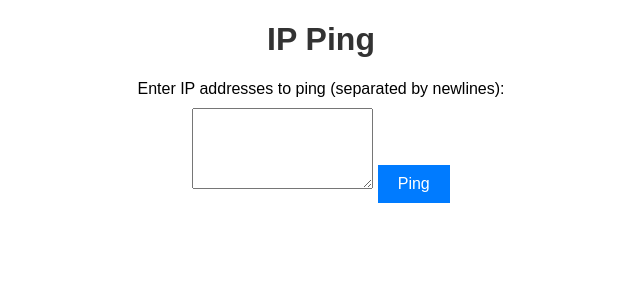
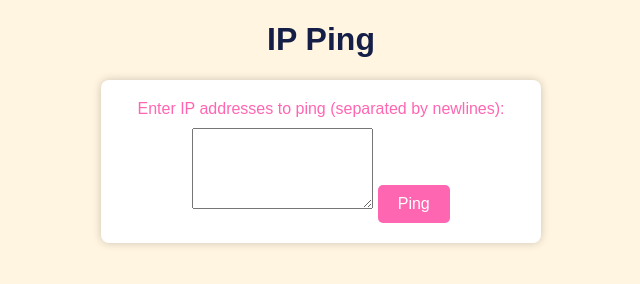
Before and after one commit to darrenjo/nodejs-ping, a website: page public/index.html in a window 1280 px wide. Shown: the whole page, without its empty margins (319-959 px from the left). Drawn offline with Linux system fonts and the light colour scheme.

Commit message:
Updated to Pink Theme

```diff
--- a/public/index.html
+++ b/public/index.html
@@ -8,9 +8,9 @@
 </head>
 <body>
     <h1>IP Ping</h1>
-    <form id="pingForm" method="POST" action="/ping"> <!-- Updated form action -->
+    <form id="pingForm" method="POST" action="/ping">
         <label for="ipAddresses">Enter IP addresses to ping (separated by newlines):</label>
-        <textarea id="ipAddresses" name="ipAddresses" rows="5" required></textarea> <!-- Updated input name -->
+        <textarea id="ipAddresses" name="ipAddresses" rows="5" required></textarea>
         <button type="submit">Ping</button>
     </form>
     <div id="pingResult"></div>
--- a/public/styles.css
+++ b/public/styles.css
@@ -2,43 +2,52 @@ body {
     font-family: Arial, sans-serif;
     text-align: center;
     margin: 20px;
+    background-color: #FFF5E0;
 }
 
 h1 {
-    color: #333;
+    color: #141E46;
 }
 
 form {
     margin: 20px auto;
     max-width: 400px;
+    background-color: #FFF;
+    padding: 20px;
+    border-radius: 8px;
+    box-shadow: 0px 0px 10px rgba(0, 0, 0, 0.2);
 }
 
 label {
     display: block;
     margin-bottom: 10px;
+    color: #FF66B2;
 }
 
 input[type="text"] {
     width: 100%;
     padding: 10px;
     font-size: 16px;
+    border: 2px solid #FF66B2;
+    border-radius: 5px;
 }
 
 button {
-    background-color: #007bff;
+    background-color: #FF66B2;
     color: #fff;
     border: none;
     padding: 10px 20px;
     cursor: pointer;
     font-size: 16px;
+    border-radius: 5px;
 }
 
 button:hover {
-    background-color: #0056b3;
+    background-color: #C70039;
 }
 
 #pingResult {
     margin: 20px;
     font-weight: bold;
-    color: green;
+    color: #FF66B2;
 }
```
